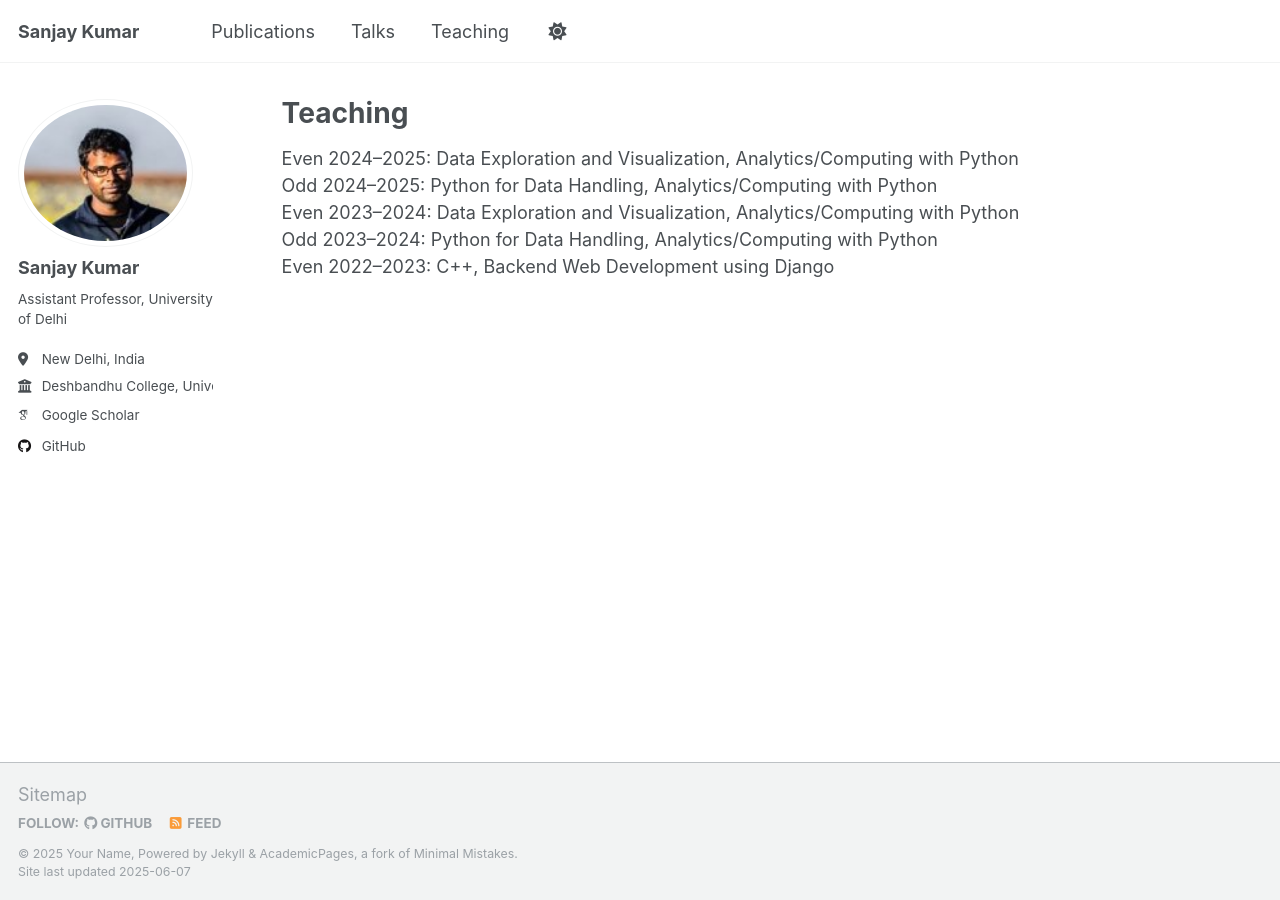
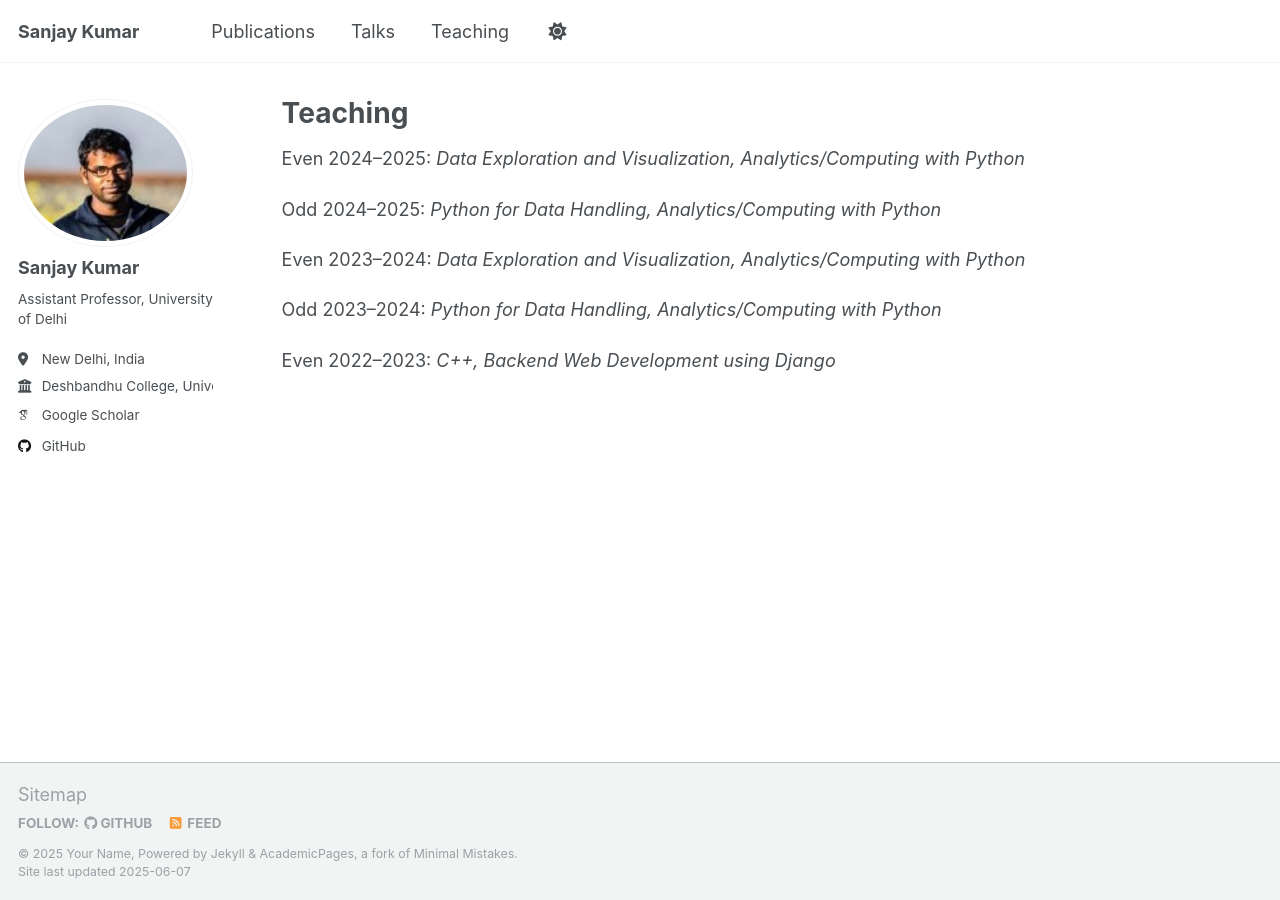
Before and after one commit to sanjayksau/sanjayksau.github.io, a Jekyll site: the page built from _pages/teaching.md, in a window 1280 px wide. Built offline with Jekyll 4.4.1, drawn with Linux system fonts in a browser that asks for light colours; some web fonts are replaced.

```diff
--- a/_pages/teaching.md
+++ b/_pages/teaching.md
@@ -5,11 +5,16 @@ permalink: /teaching/
 author_profile: true
 ---
 
-Even 2024–2025: Data Exploration and Visualization, Analytics/Computing with Python<br>
-Odd 2024–2025: Python for Data Handling, Analytics/Computing with Python<br>
-Even 2023–2024: Data Exploration and Visualization, Analytics/Computing with Python<br>
-Odd 2023–2024: Python for Data Handling, Analytics/Computing with Python<br>
-Even 2022–2023: C++, Backend Web Development using Django<br>
+Even 2024–2025: *Data Exploration and Visualization, Analytics/Computing with Python*<br>
+
+Odd 2024–2025: *Python for Data Handling, Analytics/Computing with Python*<br>
+
+Even 2023–2024: *Data Exploration and Visualization, Analytics/Computing with Python*<br>
+
+Odd 2023–2024: *Python for Data Handling, Analytics/Computing with Python*<br>
+
+Even 2022–2023: *C++, Backend Web Development using Django*<br>
+
 
 {% comment %}
 {% include base_path %}
```
